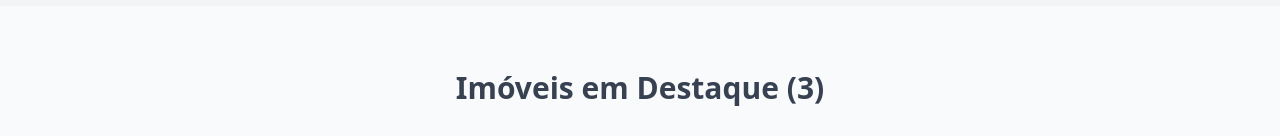
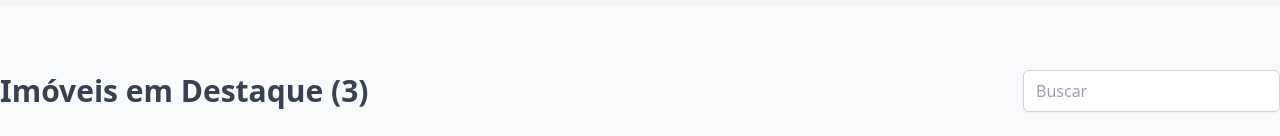
Before and after one commit to pedroncios/workshop-react-codante, a React (Vite) app in the folder app-imobiliaria/: page / in a window 1280 px wide. Shown: the part 658-794 px from the top of the page. Built offline with nearby package versions, Linux system fonts and the light colour scheme.

Commit message:
Filtro simples de propriedades implementado no frontend utilizando useEffect

```diff
--- a/app-imobiliaria/src/components/FeaturedProperties.jsx
+++ b/app-imobiliaria/src/components/FeaturedProperties.jsx
@@ -1,16 +1,31 @@
-import { useProperties } from "../providers/PropertiesProvider";
+import { useContext } from "react";
+import {
+  PropertiesContext,
+  useProperties,
+} from "../providers/PropertiesProvider";
 import NumberOfProperties from "./NumberOfProperties";
 import PropertyCard from "./PropertyCard";
 
 function FeaturedProperties() {
   const properties = useProperties();
+  const { searchText, setSearchText } = useContext(PropertiesContext);
 
   return (
     <section className="py-16 bg-gray-50">
       <div className="container mx-auto">
-        <h2 className="text-3xl font-bold mb-8 text-center text-gray-700">
-          Imóveis em Destaque <NumberOfProperties />
-        </h2>
+        <div className="flex items-center justify-between space-x-2 mb-8">
+          <h2 className="text-3xl font-bold  text-center text-gray-700">
+            Imóveis em Destaque <NumberOfProperties />
+          </h2>
+          <input
+            id="filtro"
+            type="text"
+            value={searchText}
+            onChange={(e) => setSearchText(e.target.value)}
+            placeholder="Buscar"
+            className="px-3 py-2 border border-gray-300 rounded-md shadow-sm focus:outline-none focus:ring-emerald-400 focus:border-emerald-400"
+          />
+        </div>
         <div className="grid grid-cols-1 md:grid-cols-2 lg:grid-cols-3 gap-8 px-12">
           {properties.map((p) => (
             <PropertyCard key={p.id} {...p} />
--- a/app-imobiliaria/src/providers/PropertiesProvider.jsx
+++ b/app-imobiliaria/src/providers/PropertiesProvider.jsx
@@ -1,10 +1,12 @@
 import { createContext, useContext, useEffect, useState } from "react";
 
-const PropertiesContext = createContext();
+export const PropertiesContext = createContext();
 
 // Propriedade especial do React "children" é passada automaticamente com o valor dos filhos do componente
 export const PropertiesProvider = ({ children }) => {
+  const [propertiesComplete, setPropertiesComplete] = useState([]);
   const [properties, setProperties] = useState([]);
+  const [searchText, setSearchText] = useState("");
 
   // Simula o carregamento de uma API
   useEffect(() => {
@@ -12,12 +14,33 @@ export const PropertiesProvider = ({ children }) => {
       .then((response) => response.json())
       .then((data) => {
         setProperties(data);
+        setPropertiesComplete(data);
       });
   }, []);
 
+  // Filtro de propriedades
+  useEffect(() => {
+    if (searchText == "") {
+      setProperties(propertiesComplete); // todas as propriedades
+      return;
+    }
+
+    setProperties(
+      properties.filter((p) => {
+        return (
+          p.name.toLowerCase().includes(searchText.toLowerCase()) ||
+          p.description.toLowerCase().includes(searchText.toLowerCase()) ||
+          p.location.toLowerCase().includes(searchText.toLowerCase())
+        );
+      }),
+    );
+  }, [searchText]);
+
   return (
     // Tudo que for "filho" do Context pode acessar os dados de contexto
-    <PropertiesContext.Provider value={{ properties, setProperties }}>
+    <PropertiesContext.Provider
+      value={{ properties, searchText, setSearchText }}
+    >
       {children}
     </PropertiesContext.Provider>
   );
```
